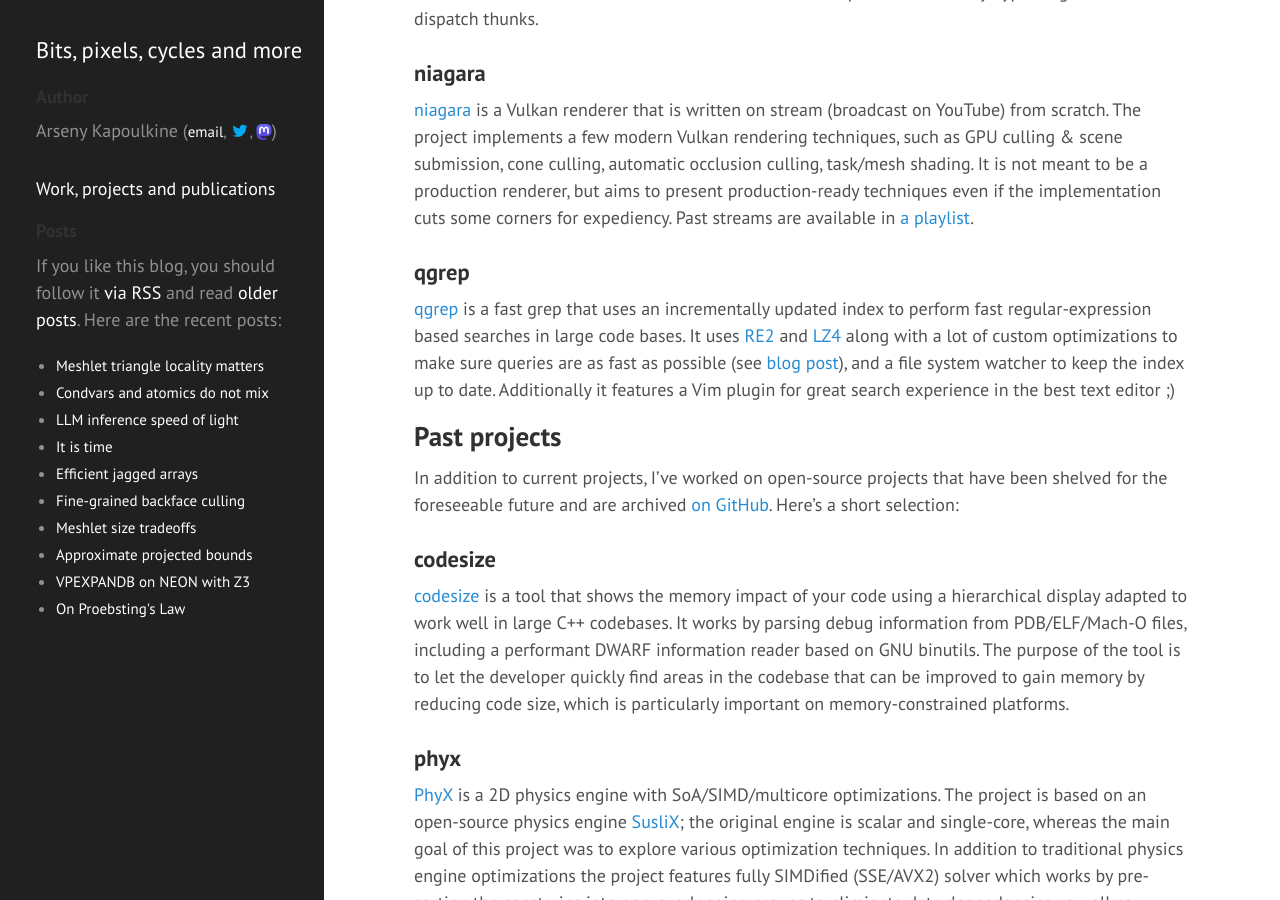
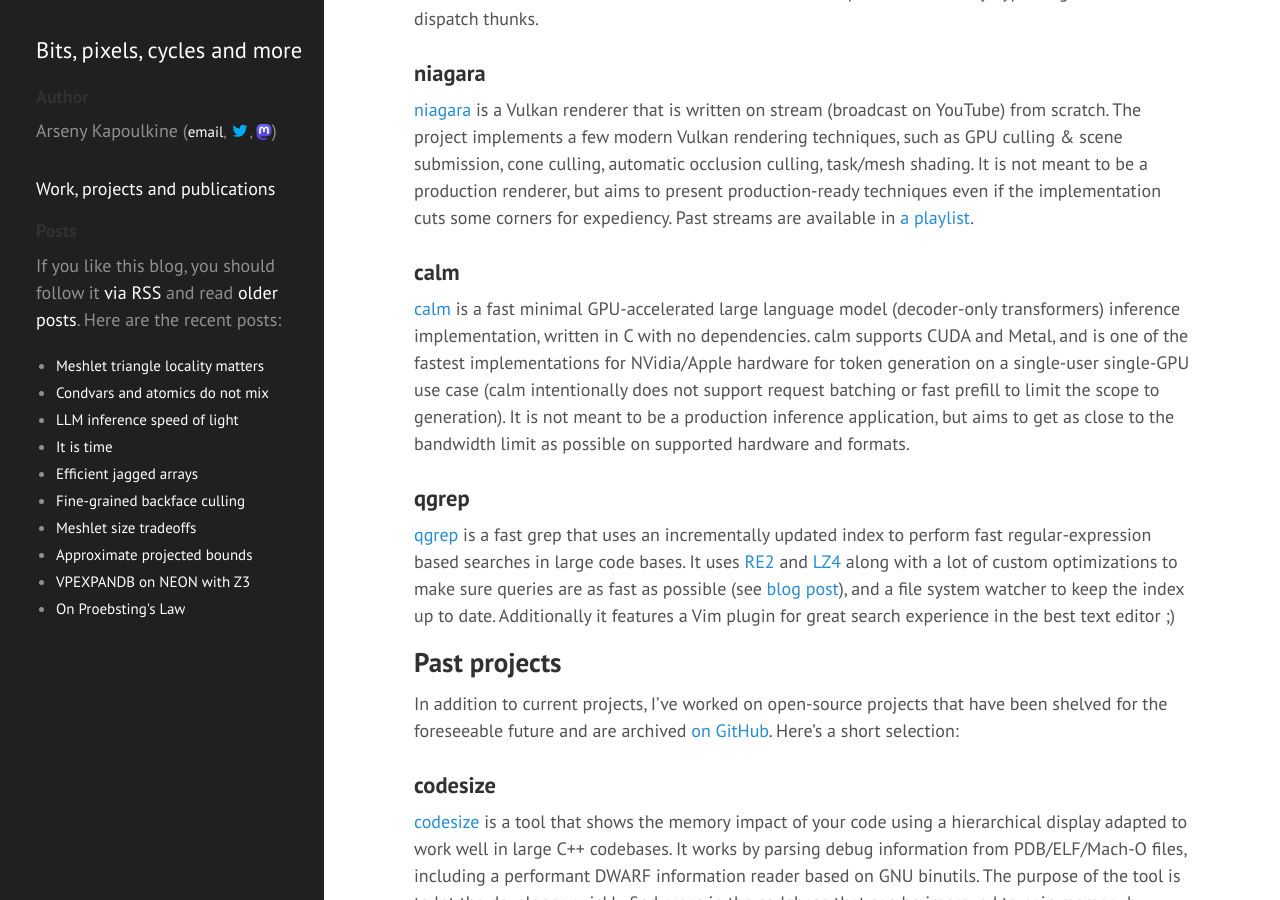
Before and after one commit to zeux/zeux.github.io, a Jekyll site: the page built from about.md, in a window 1280 px wide and 900 px high, scrolled down 1063 px. Built offline with Jekyll 4.4.1, drawn with Linux system fonts in a browser that asks for light colours.

Commit message:
Update about.md
Add calm to project list

```diff
--- a/about.md
+++ b/about.md
@@ -29,6 +29,10 @@
 ### niagara
 
 [niagara](https://github.com/zeux/niagara) is a Vulkan renderer that is written on stream (broadcast on YouTube) from scratch. The project implements a few modern Vulkan rendering techniques, such as GPU culling & scene submission, cone culling, automatic occlusion culling, task/mesh shading. It is not meant to be a production renderer, but aims to present production-ready techniques even if the implementation cuts some corners for expediency. Past streams are available in [a playlist](https://www.youtube.com/playlist?list=PL0JVLUVCkk-l7CWCn3-cdftR0oajugYvd).
+
+### calm
+
+[calm](https://github.com/zeux/calm) is a fast minimal GPU-accelerated large language model (decoder-only transformers) inference implementation, written in C with no dependencies. calm supports CUDA and Metal, and is one of the fastest implementations for NVidia/Apple hardware for token generation on a single-user single-GPU use case (calm intentionally does not support request batching or fast prefill to limit the scope to generation). It is not meant to be a production inference application, but aims to get as close to the bandwidth limit as possible on supported hardware and formats.
 
 ### qgrep
 
```
